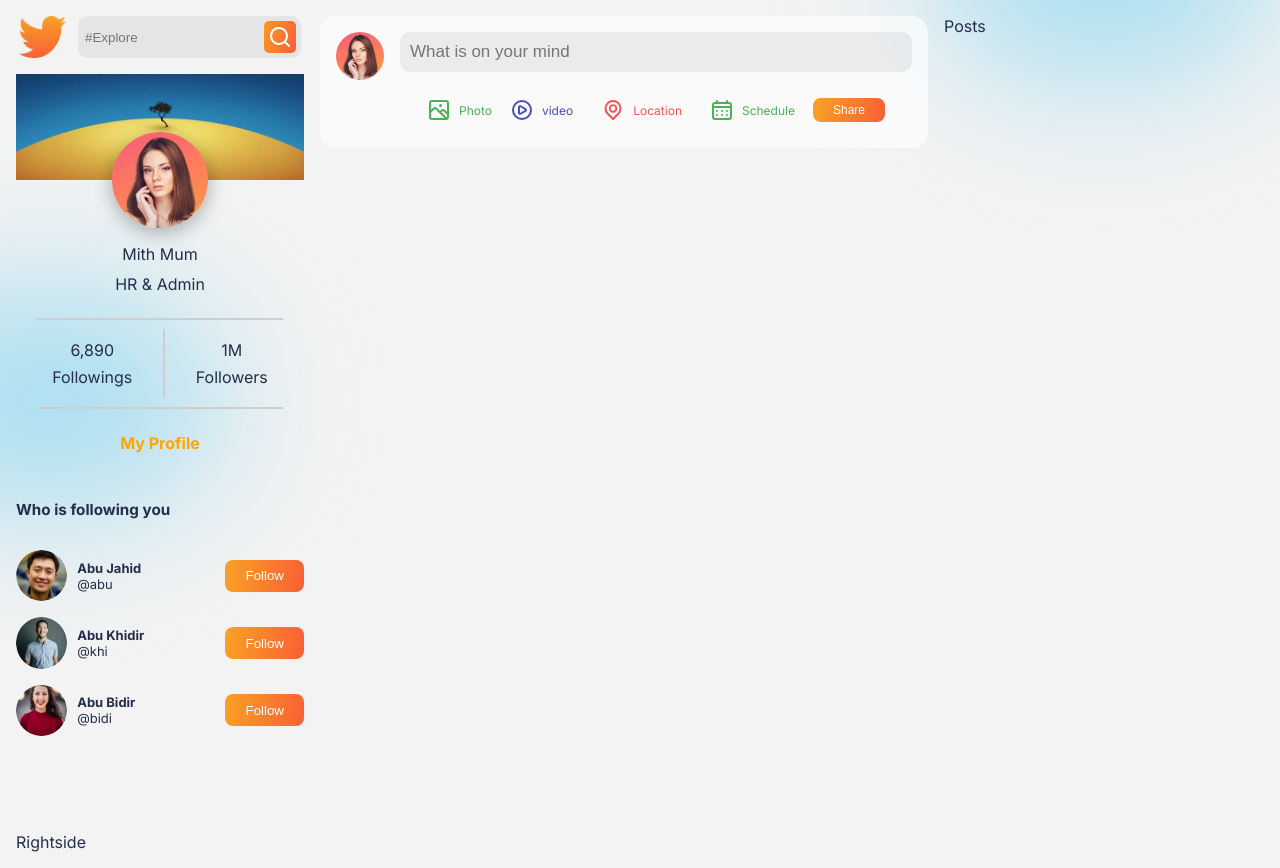
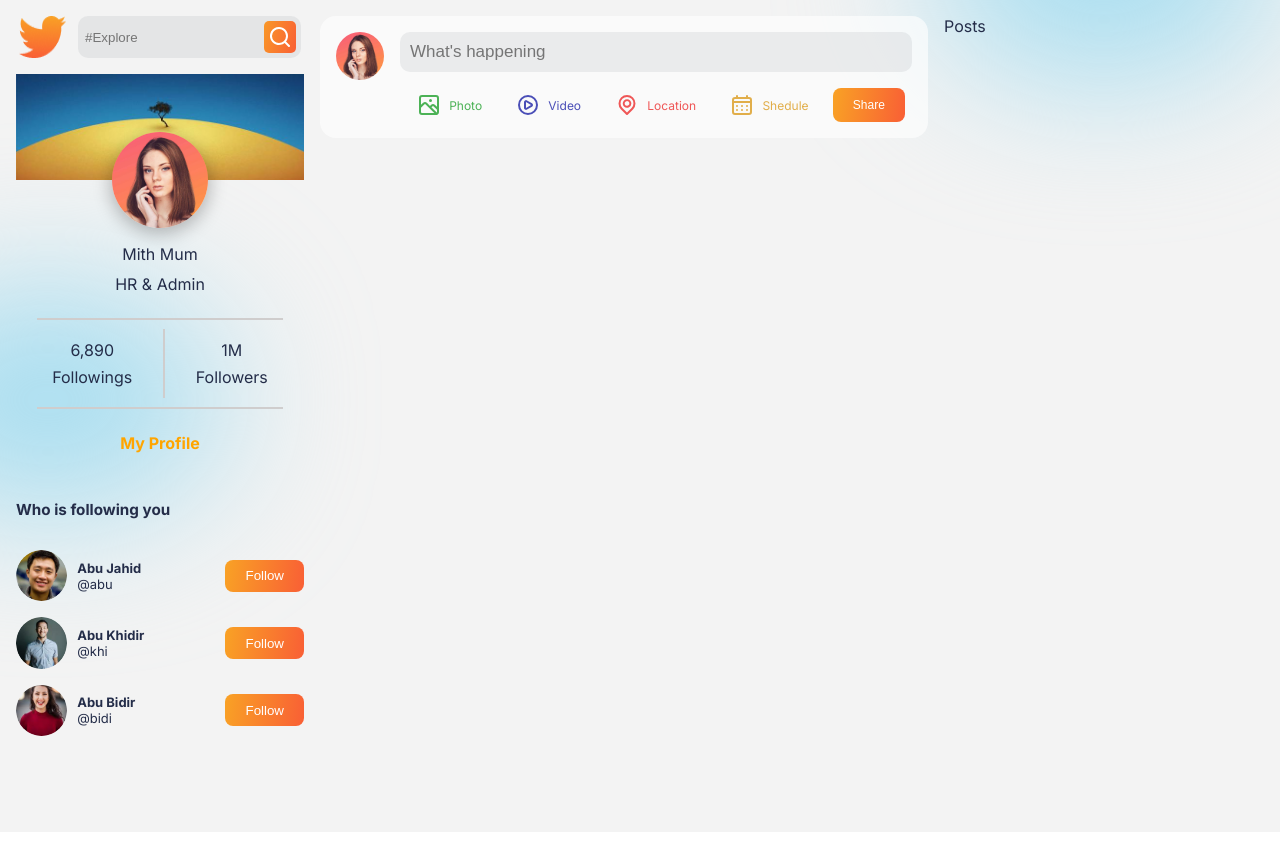
Before and after one commit to dibyenducse/Social-App-Client, a React (Create React App) app: page / in a window 1280 px wide. After the commit the page ends 832 px from the top, so only its background shows below. Built offline with nearby package versions, Linux system fonts and the light colour scheme.

Commit message:
Post Share Upload function added

```diff
--- a/src/components/PostShare/PostShare.css
+++ b/src/components/PostShare/PostShare.css
@@ -50,3 +50,20 @@
     padding-right: 20px;
     font-size: 12px;
 }
+
+.previewImage {
+    position: relative;
+}
+.previewImage > svg {
+    position: absolute;
+    right: 1rem;
+    top: 0.5rem;
+    cursor: pointer;
+}
+
+.previewImage > img {
+    width: 50%;
+    max-height: 20rem;
+    object-fit: cover;
+    border-radius: 0.5rem;
+}
--- a/src/components/PostShare/PostShare.jsx
+++ b/src/components/PostShare/PostShare.jsx
@@ -1,5 +1,5 @@
-import React from 'react';
-import profileImg from '../../img/profileImg.jpg';
+import React, { useState, useRef } from 'react';
+import ProfileImage from '../../img/profileImg.jpg';
 import './PostShare.css';
 import { UilScenery } from '@iconscout/react-unicons';
 import { UilPlayCircle } from '@iconscout/react-unicons';
@@ -8,39 +8,65 @@ import { UilSchedule } from '@iconscout/react-unicons';
 import { UilTimes } from '@iconscout/react-unicons';
 
 function PostShare() {
+    const [image, setImage] = useState(null);
+    const imageRef = useRef();
+
+    const onImageChange = (event) => {
+        if (event.target.files && event.target.files[0]) {
+            let img = event.target.files[0];
+
+            setImage({
+                image: URL.createObjectURL(img),
+            });
+        }
+        console.log(image);
+    };
+
     return (
         <div className="PostShare">
-            <img src={profileImg} alt="" />
+            <img src={ProfileImage} alt="" />
             <div>
-                <input type="text" placeholder="What is on your mind" />
+                <input type="text" placeholder="What's happening" />
                 <div className="postOptions">
-                    <div className="option" style={{ color: 'var(--photo)' }}>
+                    <div
+                        className="option"
+                        style={{ color: 'var(--photo)' }}
+                        onClick={() => imageRef.current.click()}
+                    >
                         <UilScenery />
                         Photo
-                        <div
-                            className="option"
-                            style={{ color: 'var(--video)' }}
-                        >
+                    </div>
+                    <div className="option" style={{ color: 'var(--video)' }}>
                         <UilPlayCircle />
-                            video
-                        </div>
+                        Video
+                    </div>{' '}
                     <div
                         className="option"
                         style={{ color: 'var(--location)' }}
                     >
                         <UilLocationPoint />
                         Location
-                        </div>
-                        <div
-                            className="option"
-                            style={{ color: 'var(--schedule)' }}
-                        >
+                    </div>{' '}
+                    <div className="option" style={{ color: 'var(--shedule)' }}>
                         <UilSchedule />
-                            Schedule
+                        Shedule
                     </div>
                     <button className="button ps-button">Share</button>
+                    <div style={{ display: 'none' }}>
+                        <input
+                            type="file"
+                            name="myImage"
+                            ref={imageRef}
+                            onChange={onImageChange}
+                        />
                     </div>
                 </div>
+                {image && (
+                    <div className="previewImage">
+                        <UilTimes onClick={() => setImage(null)} />
+                        <img src={image.image} alt="" />
+                    </div>
+                )}
             </div>
         </div>
     );
--- a/src/pages/home/Home.jsx
+++ b/src/pages/home/Home.jsx
@@ -8,7 +8,6 @@ const Home = () => {
             <ProfileSide />
             <PostSide />
             <div className="postSide">Posts</div>
-            <div className="rightSide">Rightside</div>
         </div>
     );
 };
```
Lines whose indentation alone changed are shown as unchanged.
